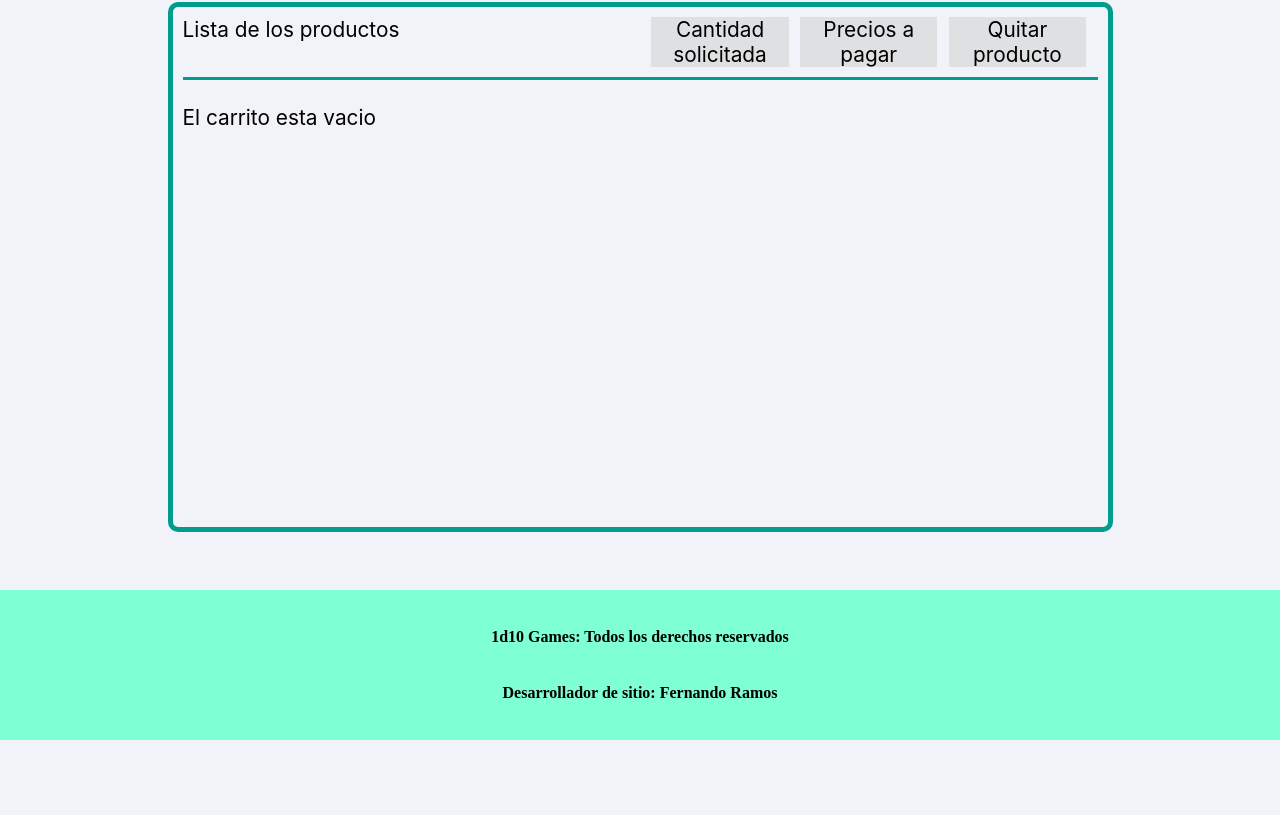
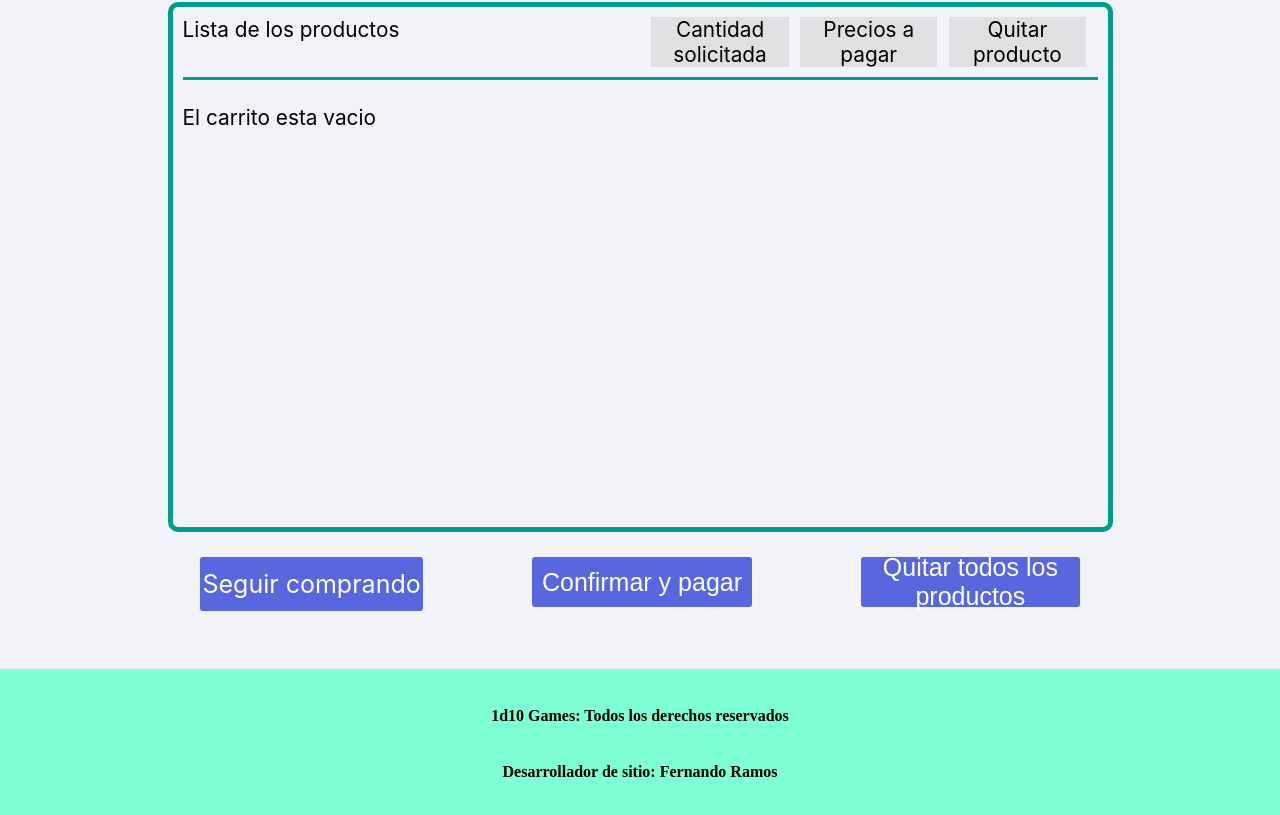
Before and after one commit to Fernando-Andres-Ramos/ProyectoFinal_React, a React (Create React App) app: page /cart in a window 1280 px wide. Shown: the part 393-1208 px from the top of the page. Before the commit the page ends 1133 px from the top, so only its background shows below. Built offline with nearby package versions, Linux system fonts and the light colour scheme.

Commit message:
función clear para CartContext agregada

```diff
--- a/src/containers/CartContainer/CartContainer.jsx
+++ b/src/containers/CartContainer/CartContainer.jsx
@@ -3,6 +3,7 @@ import styles from "./CartContainer.module.css"
 import { Cart } from "../../components/Cart/Cart";
 import { useContext } from "react";
 import { CartContext } from "../../context/cartContext";
+import { NavLink } from "react-router-dom";
 
 
 
@@ -10,7 +11,7 @@ import { CartContext } from "../../context/cartContext";
 
 export function CartContainer(){
 
-  let [,,,,compra] = useContext (CartContext)
+  let [,,clear,,compra] = useContext (CartContext)
 
   return(
     <>
@@ -29,6 +30,11 @@ export function CartContainer(){
             :<div><p>El carrito esta vacio</p></div>}
           </div>
         </div>
+        <div className={styles.botonesCarrito}>
+          <NavLink to={`/`} className={styles.botonSeguir}>Seguir comprando</NavLink>
+          <button className={styles.botonConfirmar}>Confirmar y pagar</button>
+          <button className={styles.botonBorrar} onClick={()=>clear()}>Quitar todos los productos</button>
+        </div>
       </div>
     </>
   )
--- a/src/containers/CartContainer/CartContainer.module.css
+++ b/src/containers/CartContainer/CartContainer.module.css
@@ -44,3 +44,40 @@
   border-top: 3px solid #009C8C;
   background-color: #f2f3f8;
 }
+
+.botonesCarrito{
+  width: 90%;
+  display: flex;
+  flex-flow: row wrap;
+  place-content: center space-evenly;
+}
+
+.botonSeguir, .botonConfirmar, .botonBorrar{
+  width: 20%;
+  height: 50px;
+  background-color:#5867dd;
+  border: 2px solid #5867dd;
+  border-radius: 3px;
+  color: white;
+  font-size: 25px;
+  text-decoration: none;
+  display: flex;
+  flex-flow: row wrap;
+  place-content: center center;
+  margin-top: 25px;
+}
+
+.botonSeguir:hover{
+  background-color: #6c757d;
+  border: 2px solid #6c757d;
+}
+
+.botonConfirmar:hover{
+  background-color: #27e28b;
+  border: 2px solid #27e28b;
+}
+
+.botonBorrar:hover{
+  background-color: #ffc107;
+  border: 2px solid #ffc107;
+}
--- a/src/context/cartContext.jsx
+++ b/src/context/cartContext.jsx
@@ -12,8 +12,17 @@ export const CustomProvider = ({children}) => {
     function addItem(item, quantity){
        let cartCompra = {item,quantity}
        let cartAux = []
-       cartAux = cartCompra
-       setItems([cartCompra, ...items])
+       if(isInCart(item.dato.id)){
+        console.log(`Esta en el 🛒`)
+        cartCompra = items.find(element => element.item.dato.id==item.dato.id)
+        cartCompra.quantity = cartCompra.quantity += quantity
+        cartAux = [...items]
+       }
+       else{
+           console.log(`No esta en el 🛒`)
+           cartAux = cartCompra
+       }
+       setItems([cartAux, ...items])
     }
 
     function removeItem(itemID){
@@ -22,12 +31,11 @@ export const CustomProvider = ({children}) => {
     }
 
     function clear(){
-        console.log("Contexto limpiado")
+        setItems([])
     }
 
     function isInCart(id){
-    //   if(cartItems)
-    //     cartItems.some(producto=>producto.item.id == item.id)
+        return items && items.some(element => element.item.dato.id === id)
     }
 
     return(
```
